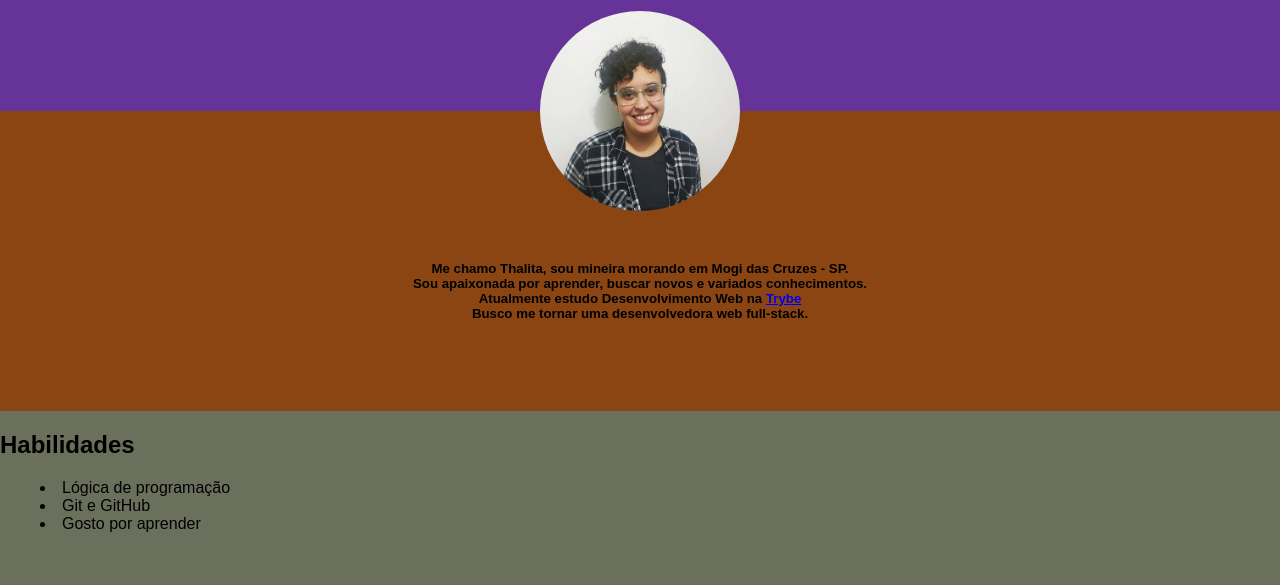
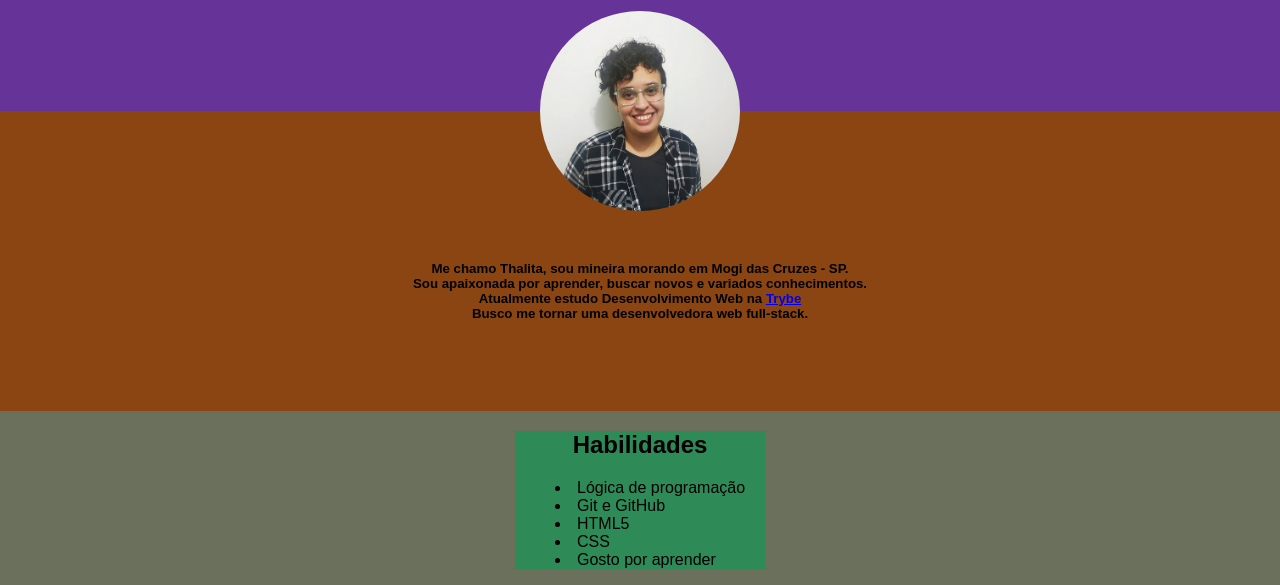
Before and after one commit to ThalitaC/portfolio-web, a plain HTML site: page index.html in a window 1280 px wide. Shown: the part 239-824 px from the top of the page. Before the commit the page ends 800 px from the top, so only its background shows below. Drawn offline with Linux system fonts and the light colour scheme.

Commit message:
adiciona habilidades html e css a lista de habilidades e centraliza lista

```diff
--- a/index.html
+++ b/index.html
@@ -25,9 +25,11 @@
 
     <div id="habilidades"><h2>Habilidades</h2>
     <ul>
-        <li class = "grande">Lógica de programação</li>
-        <li class = "medio">Git e GitHub</li>
-        <li class = "pequeno">Gosto por aprender</li>
+        <li>Lógica de programação</li>
+        <li>Git e GitHub</li>
+        <li>HTML5</li>
+        <li>CSS</li>
+        <li>Gosto por aprender</li>
     </ul></div>
 </body>
 </html>
--- a/style.css
+++ b/style.css
@@ -57,5 +57,15 @@ h1 {
 
 #info-text {
     padding-top: 150px;
+}
 
+h2 {
+    text-align: center;
 }
+#habilidades {
+    display: block;
+    width: 250px;
+    margin-left: auto;
+    margin-right: auto;
+    background-color: seagreen;
+}
```
